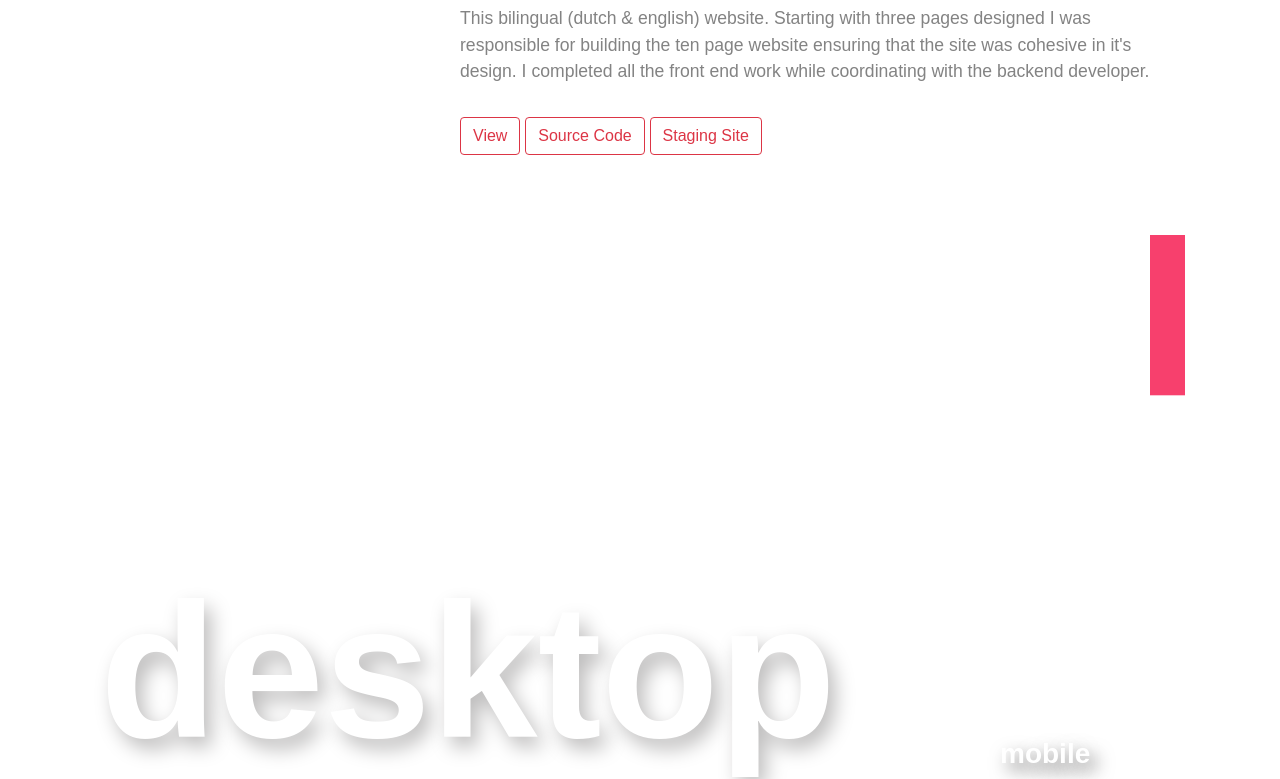
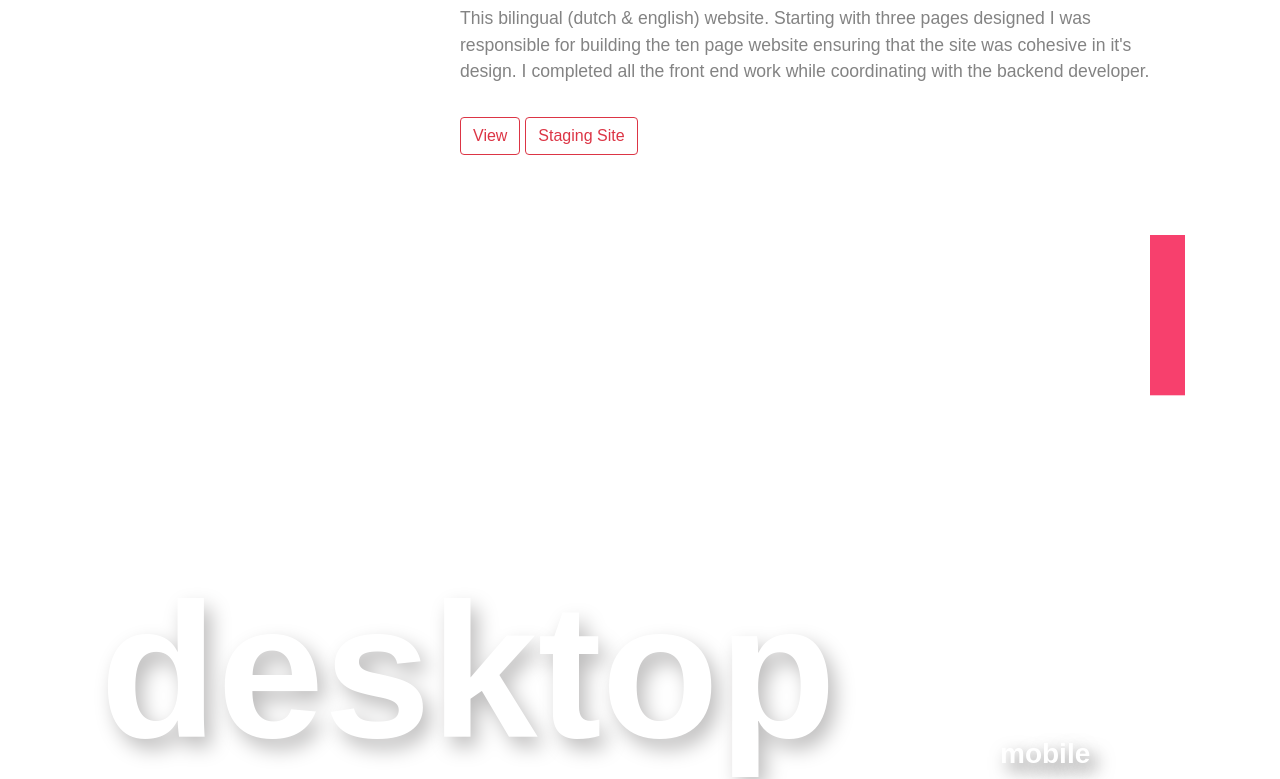
Before and after one commit to Michelle-Lefebvre/PORTFOLIO, a plain HTML site: page projects.html in a window 1280 px wide. Shown: the part 1550-2329 px from the top of the page. Drawn offline with nearby package versions, Linux system fonts and the light colour scheme.

Commit message:
removed link to MadScience SourceCode due to restrictions

```diff
--- a/projects.html
+++ b/projects.html
@@ -172,8 +172,6 @@
                             documents to instruct
                             with the launch of their new cms.<br>
                             <a href="#mad" class="btn btn-outline-danger mt-3 mb-3">View</a>
-                            <a href="https://github.com/MadScienceGroup/MSG_National_NL"
-                                class="btn btn-outline-danger mt-3 mb-3">Source Code</a>
                             <a href="https://madsciencegroup.github.io/MSG_National_NL/public/nl-EN_index.html"
                                 class="btn btn-outline-danger mt-3 mb-3">Staging Site</a></p>
                         <p class="head-light">Tools: HTML5, Sass, gulp, bootstrap, javascript</p>
@@ -248,8 +246,6 @@
                                         backend developer.</p>
                                     <p class="header-light text-left">
                                         <a href="#mad" class="btn btn-outline-danger mt-3 mb-3">View</a>
-                                        <a href="https://github.com/MadScienceGroup/MSG_National_NL"
-                                            class="btn btn-outline-danger mt-3 mb-3">Source Code</a>
                                         <a href="https://madsciencegroup.github.io/MSG_National_NL/public/nl-EN_index.html"
                                             class="btn btn-outline-danger mt-3 mb-3">Staging Site</a></p>
                                     <img src="images/shape.png" alt="pink rectangle" class="mt-5 mr-3 head d-none d-sm-block" style="margin: 100% 100% 0; width:5%">
```
